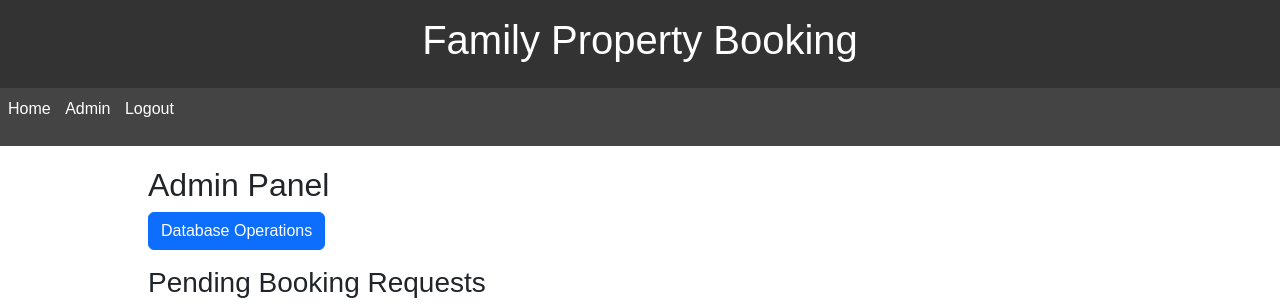
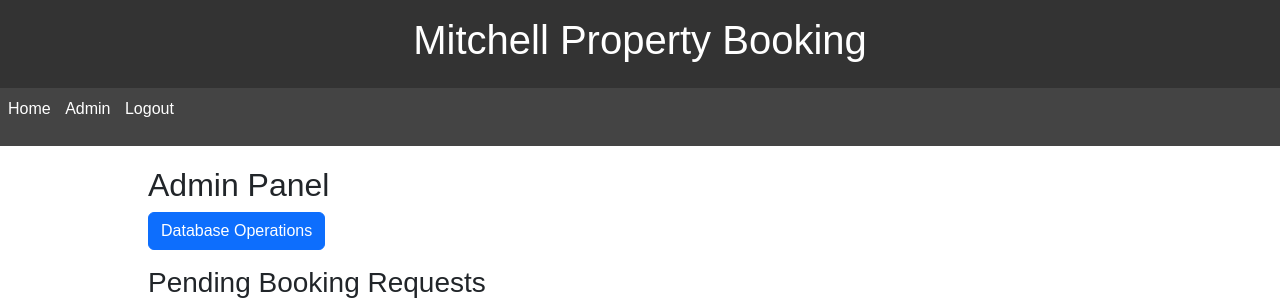
Before and after one commit to ehumpierres/MFR, a Flask app: page /admin in a window 1280 px wide. Shown: the top 308 px of the page. Run offline with Flask 3, Linux system fonts and the light colour scheme; a user stored in the database is signed in.

```diff
--- a/templates/base.html
+++ b/templates/base.html
@@ -3,14 +3,14 @@
 <head>
     <meta charset="UTF-8">
     <meta name="viewport" content="width=device-width, initial-scale=1.0">
-    <title>{% block title %}Family Property Booking{% endblock %}</title>
+    <title>{% block title %}Mitchell Property Booking{% endblock %}</title>
     <link rel="stylesheet" href="https://cdn.jsdelivr.net/npm/bootstrap@5.2.3/dist/css/bootstrap.min.css">
     <link rel="stylesheet" href="{{ url_for('static', filename='css/styles.css') }}">
     {% block extra_css %}{% endblock %}
 </head>
 <body>
     <header>
-        <h1>Family Property Booking</h1>
+        <h1>Mitchell Property Booking</h1>
     </header>
     <nav>
         <ul>
```
